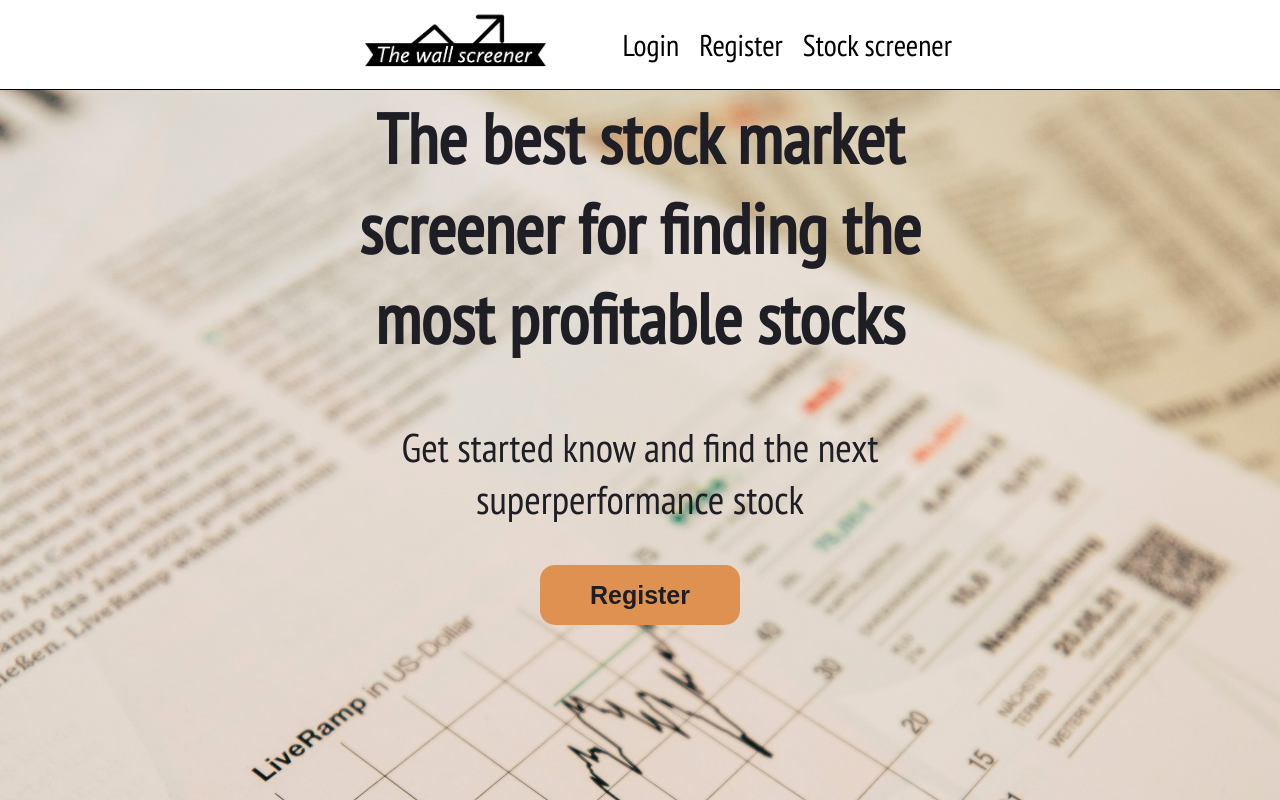
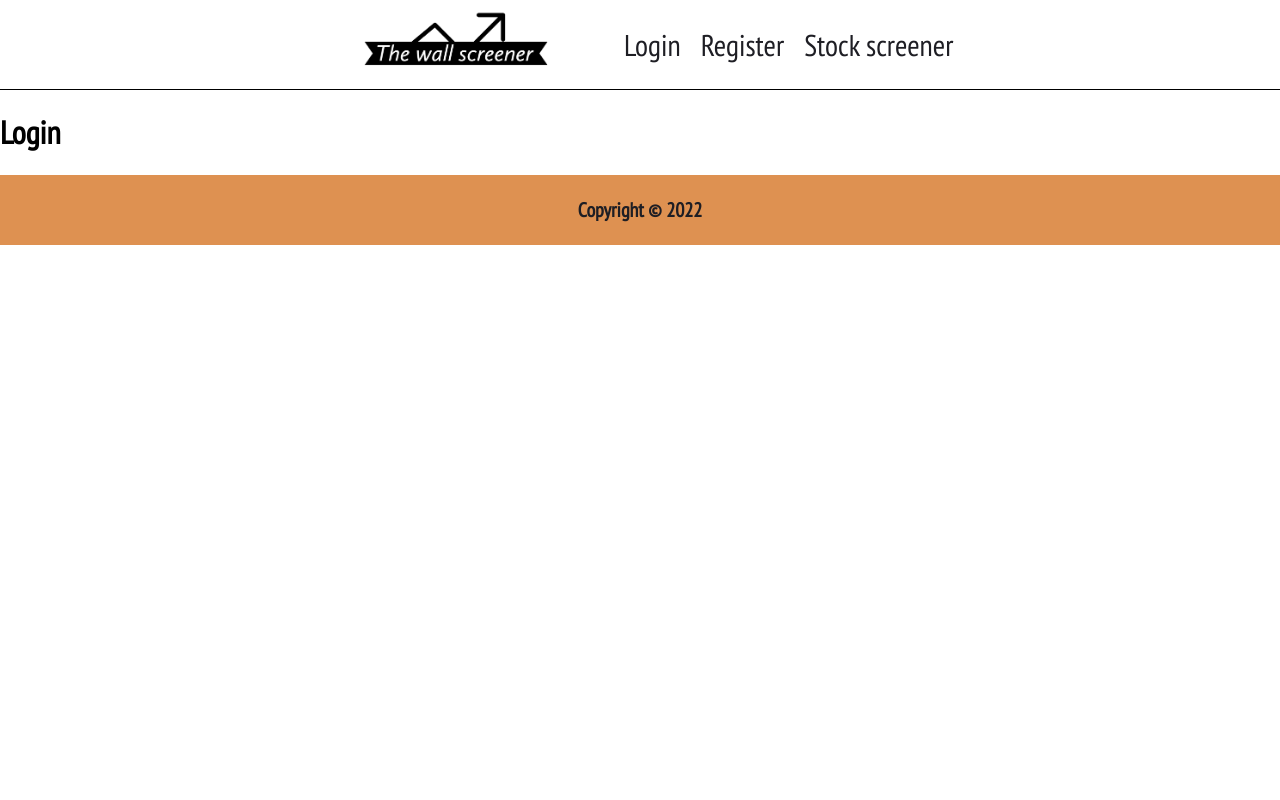
Before and after one commit to juanpablomancera/Stock-screener, a React (Create React App) app: page /login in a window 1280 px wide. Shown: the top 800 px of the page. Built offline with nearby package versions, Linux system fonts and the light colour scheme.

Commit message:
Router to different pages added

```diff
--- /dev/null
+++ b/src/Login.js
@@ -0,0 +1,16 @@
+import React from "react"
+import Navbar from "./components/Navbar";
+import Footer from "./components/Footer";
+
+
+export default function Login() {
+    return (
+        <>
+            <Navbar />
+            <main>
+                <h1>Login</h1>
+            </main>
+            <Footer />
+        </>
+    )
+}
--- /dev/null
+++ b/src/Register.js
@@ -0,0 +1,16 @@
+import React from "react"
+import Navbar from "./components/Navbar";
+import Footer from "./components/Footer";
+
+
+export default function Register() {
+    return (
+        <>
+            <Navbar />
+            <main>
+                <h1>Register</h1>
+            </main>
+            <Footer />
+        </>
+    )
+}
--- /dev/null
+++ b/src/Screener.js
@@ -0,0 +1,16 @@
+import React from "react"
+import Navbar from "./components/Navbar";
+import Footer from "./components/Footer";
+
+
+export default function Screener() {
+    return (
+        <>
+            <Navbar />
+            <main>
+                <h1>Screener</h1>
+            </main>
+            <Footer />
+        </>
+    )
+}
--- a/src/components/Landing.js
+++ b/src/components/Landing.js
@@ -1,5 +1,6 @@
 import React from "react"
 import "./landing.css"
+import {Outlet, Link} from "react-router-dom"
 
 export default function Landing(){
     return (
@@ -7,8 +8,8 @@ export default function Landing(){
             <div className="introduction">
                 <h1 className="title">The best stock market screener for finding the most profitable stocks</h1>
                 <h3 className="description">Get started know and find the next superperformance stock </h3>
-                <button className="register-btn">Register</button>
+                <button className="register-btn"><Link to="/register" style={{ textDecoration: 'none',color:'#1E1E24' }}>Register</Link></button>
             </div>
-
+            <Outlet />
         </section>)
 }
--- a/src/components/Navbar.js
+++ b/src/components/Navbar.js
@@ -1,22 +1,25 @@
 import React from "react"
 import logo from "../images/logo2.png"
 import "./navbar.css"
+import {Outlet, Link} from "react-router-dom"
 
 export default function Navbar(){
     return(
         <nav>
-            <img src={logo} alt=""/>
+            <Link to="/" style={{ textDecoration: 'none',color:'#1E1E24' }}><img src={logo} alt="" className="logo-img"/></Link>
+
             <ul className="sections">
                 <li>
-                    Login
+                    <Link to="/login" style={{ textDecoration: 'none',color:'#1E1E24' }}>Login</Link>
                 </li>
                 <li>
-                    Register
+                    <Link to="/register" style={{ textDecoration: 'none',color:'#1E1E24' }}>Register</Link>
                 </li>
                 <li>
-                    Stock screener
+                    <Link to="/stockscreener" style={{ textDecoration: 'none',color:'#1E1E24' }}>Stock screener</Link>
                 </li>
             </ul>
+            <Outlet />
         </nav>
     )
 }
--- a/src/components/landing.css
+++ b/src/components/landing.css
@@ -39,7 +39,7 @@ section {
 
 @media screen and (max-width: 1200px) {
     .title{
-        font-size: 50px;
+        font-size: 40px;
     }
 
     .description {
@@ -50,9 +50,13 @@ section {
         height: 55px;
         width: 180px;
     }
+
+    section{
+        height: 800px;
+    }
 }
 
-@media screen and (max-width: 600px) {
+@media screen and (max-width: 700px) {
     .title{
         font-size: 35px;
     }
--- a/src/components/navbar.css
+++ b/src/components/navbar.css
@@ -9,10 +9,9 @@ nav {
 
 }
 
-nav > img {
+.logo-img {
     object-fit: cover;
-    max-height: 100%;
-    border-radius: 15px;
+    max-height: 90px;
 }
 .sections {
     display: flex;
@@ -20,28 +19,26 @@ nav > img {
 }
 .sections > li {
     list-style-type: none;
-    font-size: 30px;
-
 }
 
-.sections >li >a {
+.sections >li > a {
     text-decoration: none;
     color:#1E1E24;
-    font-size:35px;
+    font-size:30px;
 }
 
-@media screen and (max-width: 500px){
+@media screen and (max-width: 700px){
     nav {
         flex-direction: column;
         height: auto;
     }
-    nav > img {
+    .logo-img{
         object-fit: cover;
         max-height: 100%;
         max-width: 100%;
     }
 
-    .sections > li {
+    .sections > li > a {
         font-size: 20px;
     }
 
--- a/src/index.js
+++ b/src/index.js
@@ -1,7 +1,25 @@
 import React from 'react';
 import ReactDOM from 'react-dom';
+import {
+    BrowserRouter,
+    Routes,
+    Route,
+} from "react-router-dom";
+
 import './index.css';
 import App from './App';
+import Register from "./Register"
+import Login from "./Login"
+import Screener from "./Screener"
 
-ReactDOM.render(<App />, document.getElementById('root')
+ReactDOM.render(
+    <BrowserRouter>
+        <Routes>
+            <Route path="/" element={<App />} />
+            <Route path="register" element ={<Register />}/>
+            <Route path="login" element ={<Login />}/>
+            <Route path="stockscreener" element ={<Screener />}/>
+        </Routes>
+    </BrowserRouter>
+    , document.getElementById('root')
 );
```
